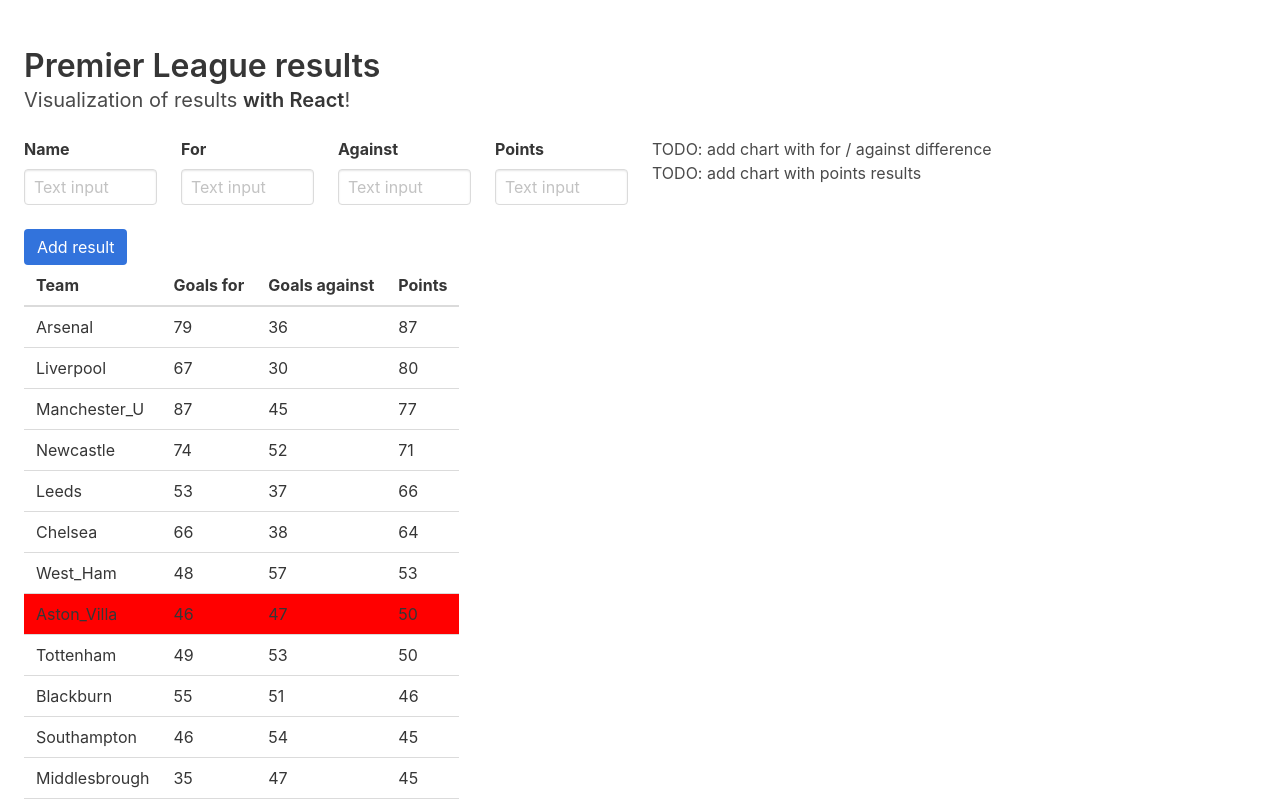
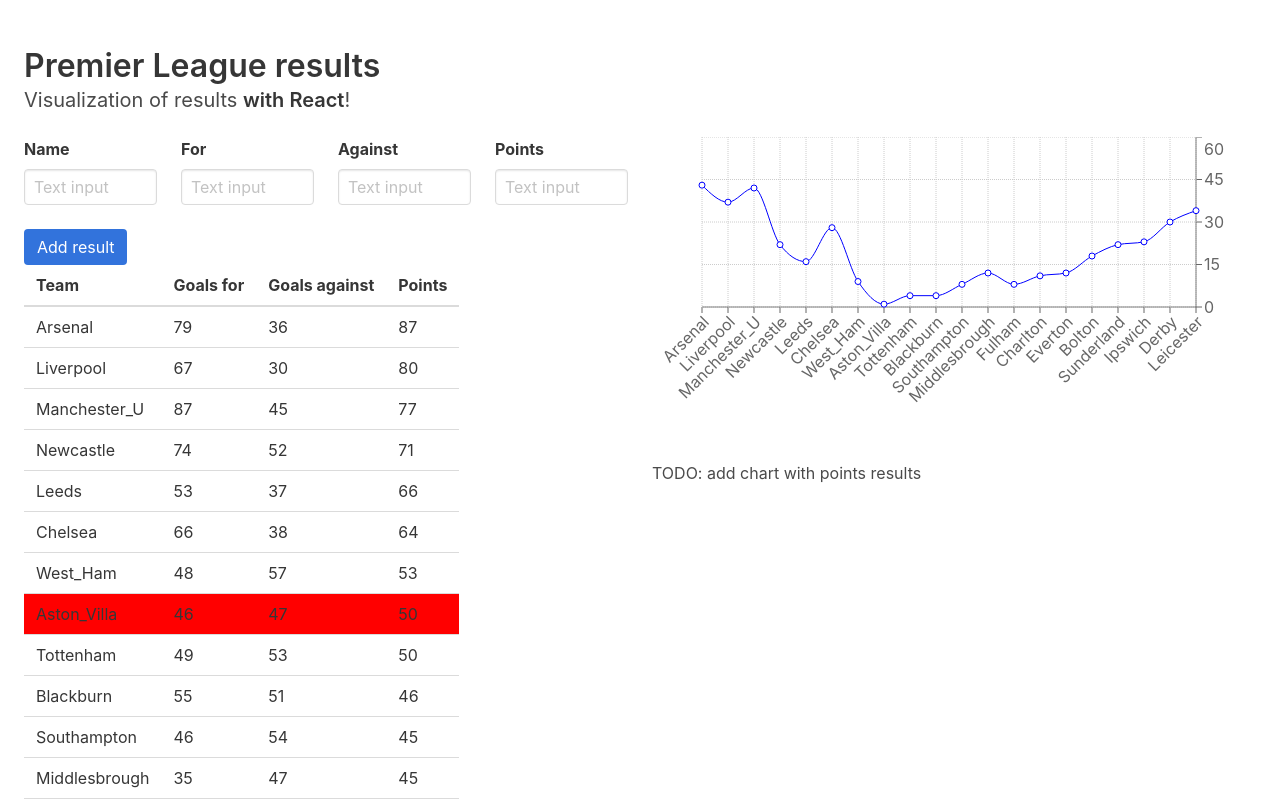
Before and after one commit to jBeliar/simple-charting, a React (Create React App) app: page / in a window 1280 px wide. Shown: the top 801 px of the page. Built offline with nearby package versions, Linux system fonts and the light colour scheme.

Commit message:
add DifferenceChart

```diff
--- a/package.json
+++ b/package.json
@@ -6,7 +6,8 @@
     "prettier": "1.13.5",
     "react": "^16.4.1",
     "react-dom": "^16.4.1",
-    "react-scripts": "1.1.4"
+    "react-scripts": "1.1.4",
+    "recharts": "^1.0.0-beta.10"
   },
   "scripts": {
     "start": "react-scripts start",
--- a/src/App.js
+++ b/src/App.js
@@ -1,6 +1,7 @@
 import React, { Component } from "react";
 import { getResults } from "./services/persistanceService";
 import './App.css'
+import DifferenceChart from "./components/DifferenceChart";
 
 class App extends Component {
 
@@ -30,7 +31,6 @@
   }
 
   renderTeams() {
-    console.log(this.state.nameWithSmallestDiff)
     return this.state.list.map((result, idx) => (
       <tr key={idx} className={this.getRowClass(result.name)}>
         <td>{result.name}</td>
@@ -39,6 +39,16 @@
         <td>{result.Pts}</td>
       </tr>
     ));
+  }
+
+  prepareDiffs() {
+    const diffs = this.state.list.map(item => {
+      return {
+        name: item.name,
+        value: Math.abs(item.A - item.F)
+      }
+    })
+    return diffs
   }
 
   render() {
@@ -115,7 +125,8 @@
             </table>
           </div>
           <div className="column">
-            TODO: add chart with for / against difference<br />
+            <DifferenceChart diffs={this.prepareDiffs()}/>
+            <br />
             TODO: add chart with points results
           </div>
         </div>
--- /dev/null
+++ b/src/components/DifferenceChart.js
@@ -0,0 +1,29 @@
+import React, { Component } from 'react';
+import {
+  LineChart,
+  Line,
+  XAxis,
+  YAxis,
+  CartesianGrid,
+  Tooltip,
+  ResponsiveContainer
+} from 'recharts';
+
+class DifferenceChart extends Component {
+
+  render() {
+    return (
+      <ResponsiveContainer height={300}>
+        <LineChart data={this.props.diffs} margin={{bottom: 100, left: 50}}>
+          <XAxis dataKey="name" textAnchor="end" tick={{ angle: -45 }} interval={0}/>
+          <YAxis domain={["auto", "auto"]} orientation="right"/>
+          <CartesianGrid strokeDasharray="1 1"/>
+          <Tooltip/>
+          <Line type="monotone" dataKey="value" stroke="blue" animationDuration={200} />
+        </LineChart>
+      </ResponsiveContainer>
+    );
+  }
+}
+
+export default DifferenceChart;
```
Also changed, not shown: 1 other file (tests, documents, lock files or other folders).
